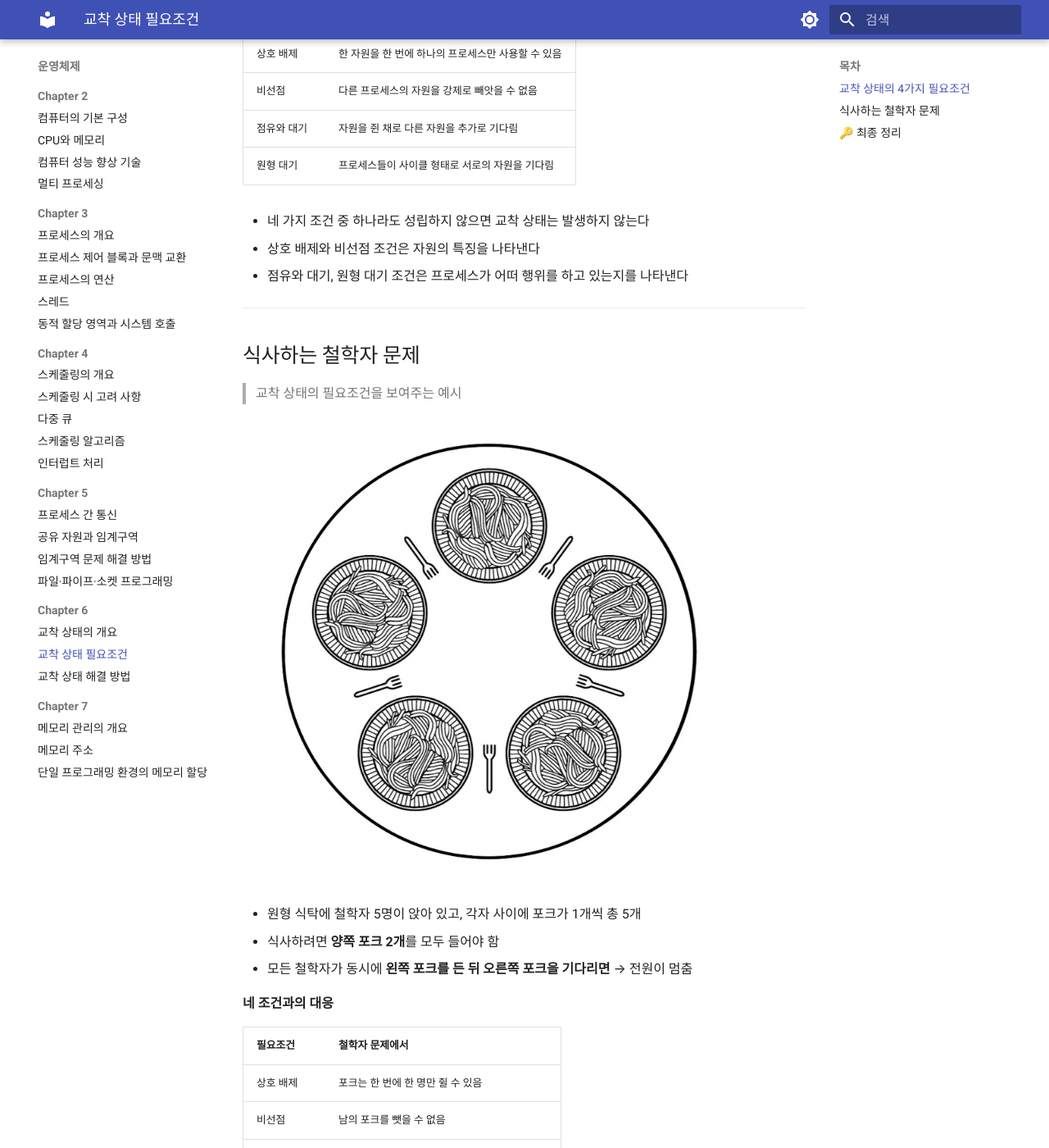
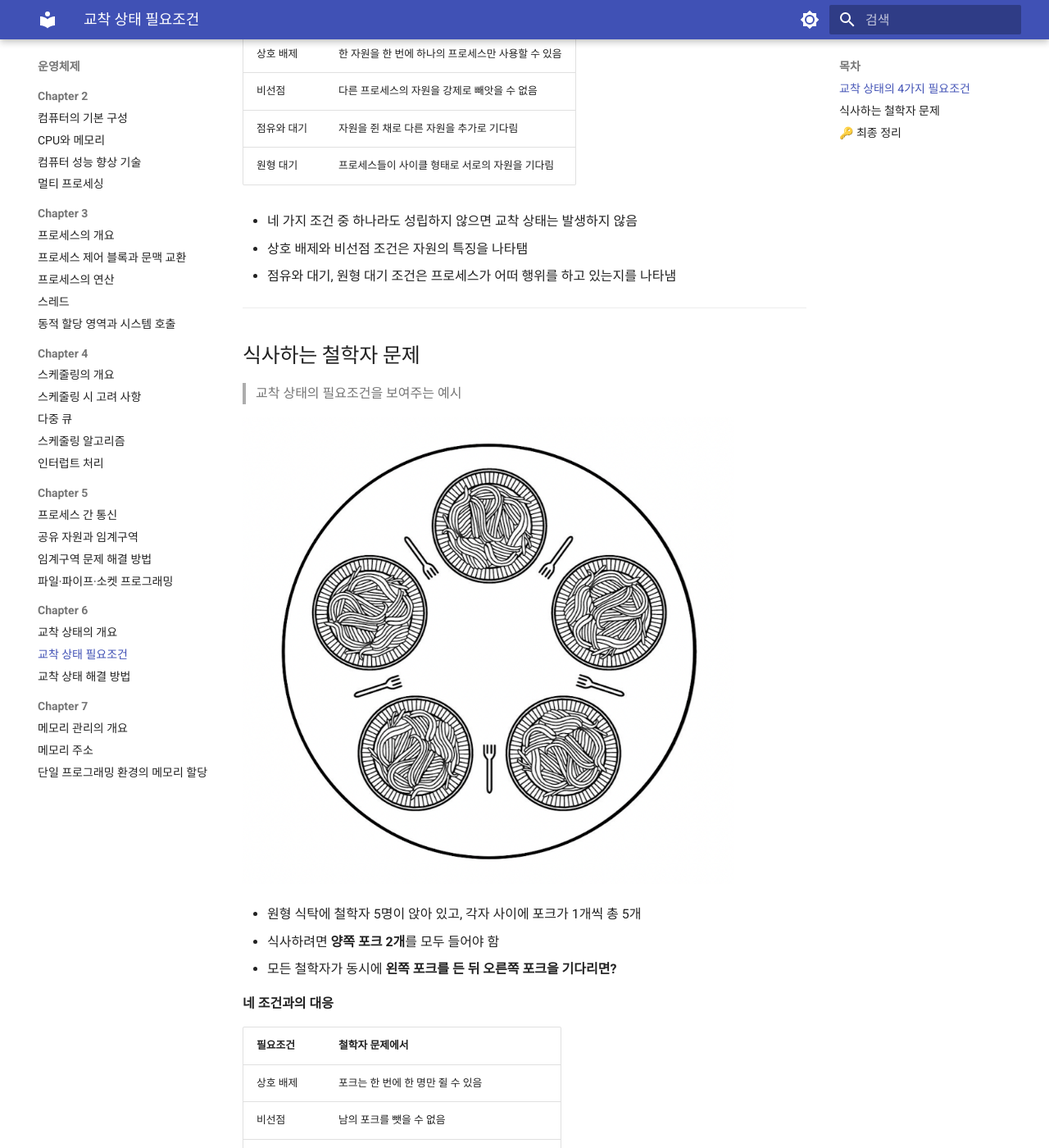
Before and after one commit to CokaNuri/CSBE, an MkDocs documentation site: the page built from docs/operating-system/Chapter 6 - 교착 상태/02 교착 상태 필요조건.md, in a window 1280 px wide and 1400 px high, scrolled down 347 px. Shown: the whole window at 82% size. Built offline with MkDocs 1.6.1 and Material for MkDocs 9.7.7, drawn with Linux system fonts in a browser that asks for light colours.

Commit message:
이미지 추가 및 최종 정리

```diff
--- a/docs/operating-system/Chapter 6 - 교착 상태/02 교착 상태 필요조건.md
+++ b/docs/operating-system/Chapter 6 - 교착 상태/02 교착 상태 필요조건.md
@@ -11,9 +11,9 @@
 | 점유와 대기 | 자원을 쥔 채로 다른 자원을 추가로 기다림 |
 | 원형 대기 | 프로세스들이 사이클 형태로 서로의 자원을 기다림 |
 
-- 네 가지 조건 중 하나라도 성립하지 않으면 교착 상태는 발생하지 않는다
-- 상호 배제와 비선점 조건은 자원의 특징을 나타낸다
-- 점유와 대기, 원형 대기 조건은 프로세스가 어떠 행위를 하고 있는지를 나타낸다
+- 네 가지 조건 중 하나라도 성립하지 않으면 교착 상태는 발생하지 않음
+- 상호 배제와 비선점 조건은 자원의 특징을 나타탬
+- 점유와 대기, 원형 대기 조건은 프로세스가 어떠 행위를 하고 있는지를 나타냄
 
 ---
 
@@ -26,7 +26,7 @@
 
 - 원형 식탁에 철학자 5명이 앉아 있고, 각자 사이에 포크가 1개씩 총 5개
 - 식사하려면 **양쪽 포크 2개**를 모두 들어야 함
-- 모든 철학자가 동시에 **왼쪽 포크를 든 뒤 오른쪽 포크을 기다리면** → 전원이 멈춤
+- 모든 철학자가 동시에 **왼쪽 포크를 든 뒤 오른쪽 포크을 기다리면?**
 
 **네 조건과의 대응**
 
```
Also changed, not shown: other parts of docs/operating-system/Chapter 6 - 교착 상태/02 교착 상태 필요조건.md (+1 -1 lines), docs/operating-system/Chapter 6 - 교착 상태/01 교착 상태의 개요.md (+3 -0 lines), docs/operating-system/Chapter 6 - 교착 상태/03 교착 상태 해결 방법.md (+3 -2 lines), docs/operating-system/Chapter 6 - 교착 상태/bankers.webp (added), docs/operating-system/Chapter 6 - 교착 상태/자원그래프.png (added).
